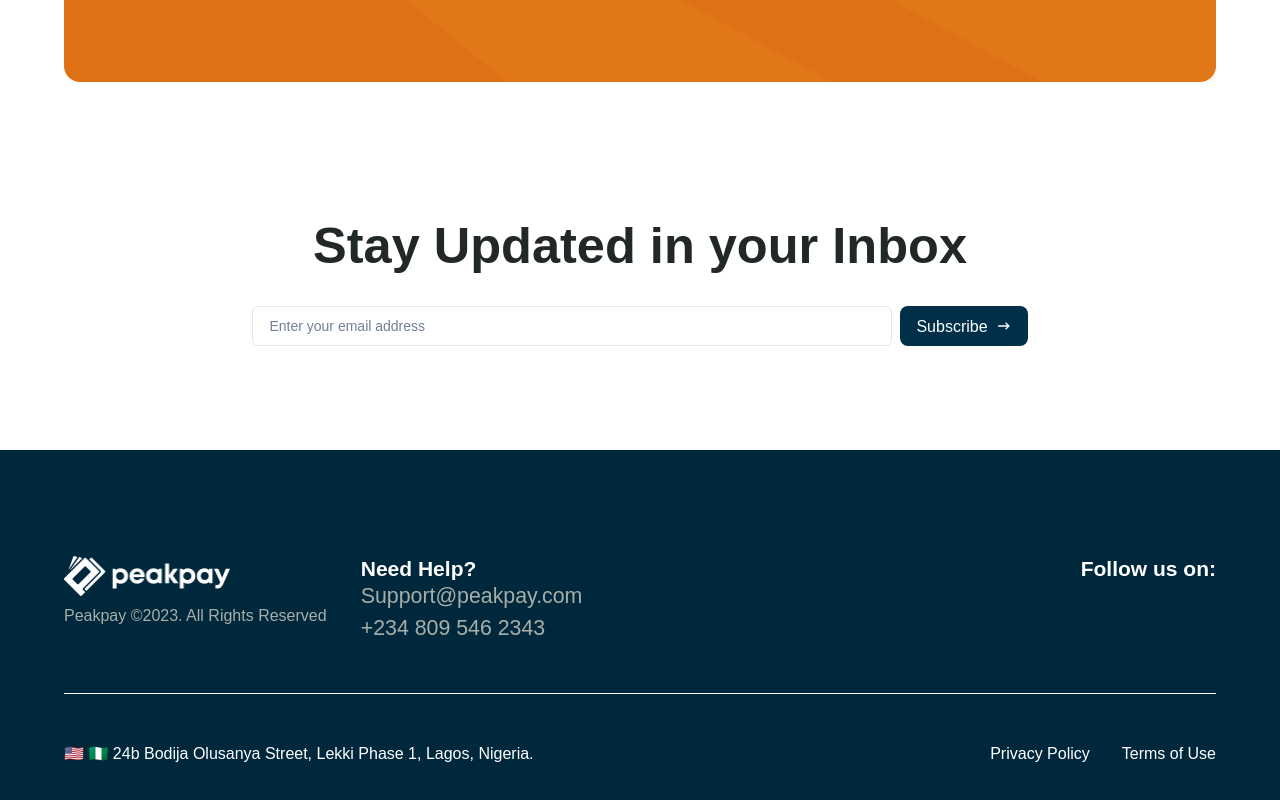
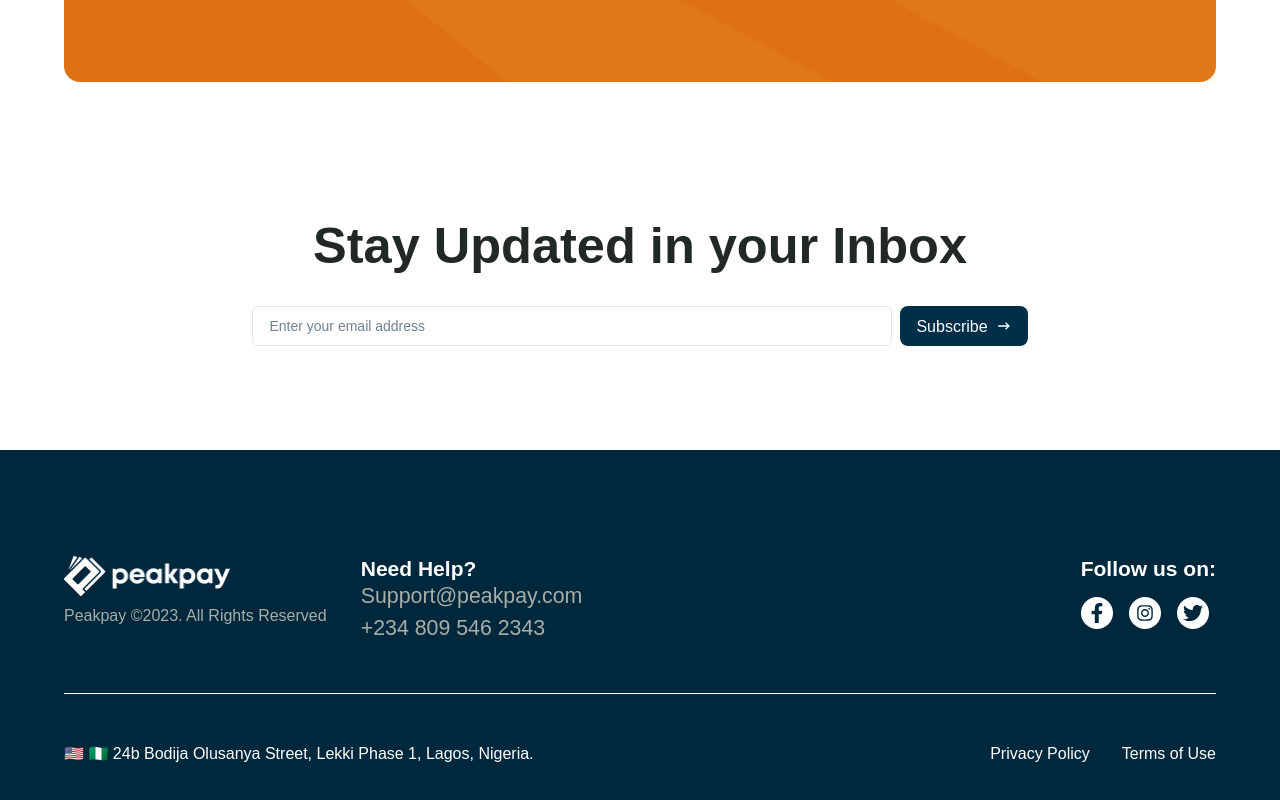
Before and after one commit to Tuasegun/peakpayrepo, a React (Vite) app: page / in a window 1280 px wide. Shown: the part 3831-4631 px from the top of the page. Built offline with nearby package versions, Linux system fonts and the light colour scheme; a web font is replaced by a local one.

Commit message:
finishedFooter

```diff
--- a/src/components/Footer.tsx
+++ b/src/components/Footer.tsx
@@ -7,8 +7,11 @@ import {
   Flex,
   List,
   ListItem,
+  Center
 } from "@chakra-ui/react";
 import { MainContainer } from "../layout";
+import {SocialIcon} from '../constant'
+
 export const Footer = () => {
   return (
     <MainContainer bg="#00283D">
@@ -37,9 +40,29 @@ export const Footer = () => {
             </Box>
           </Flex>
           <Box>
-            <Heading color="#FFF" fontSize="1.3125rem">
+            <Heading color="#FFFF" fontSize="1.3125rem">
               Follow us on:
             </Heading>
+            <List display="flex" columnGap="1rem" mt="1rem">
+               {
+               SocialIcon.map((item, index) => (
+                <ListItem key={index} cursor="pointer">
+                <Center
+                bg="#FFF"
+                width="2rem"
+                height="2rem"
+                borderRadius="50%"
+                >
+                    <a href={item.link}>
+                    <Text color="brand.darkBlue" fontSize="1.25rem">
+                        {item.icon}
+                    </Text>
+                    </a>
+                </Center>
+            </ListItem>
+               ))
+                }
+            </List>
           </Box>
         </Flex>
         <Box my="3rem" color="#FFF" borderTop="1px solid #FFF" w="full" />
--- /dev/null
+++ b/src/constant/footerContent.tsx
@@ -0,0 +1,23 @@
+import {FaFacebookF} from 'react-icons/fa'
+import {AiOutlineInstagram} from 'react-icons/ai'
+import {FaTwitter} from 'react-icons/fa'
+
+interface SocialIconInterface {
+    icon: any;
+    link: string;
+}
+
+export const SocialIcon: SocialIconInterface[] = [
+    {
+        icon: <FaFacebookF/>,
+        link: "https://www.facebook.com/peakpay"
+    },
+    {
+        icon: <AiOutlineInstagram/>,
+        link: "https://www.instagram.com/peakpay"
+    },
+    {
+        icon: <FaTwitter/>,
+        link: "https://www.twitter.com/peakpay"
+    }
+]
--- a/src/constant/index.tsx
+++ b/src/constant/index.tsx
@@ -1,2 +1,3 @@
 export * from './perksContent'
 export * from './benefitContent'
+export * from './footerContent'
```
Also changed, not shown: src/components/index.ts (line endings or trailing spaces).
